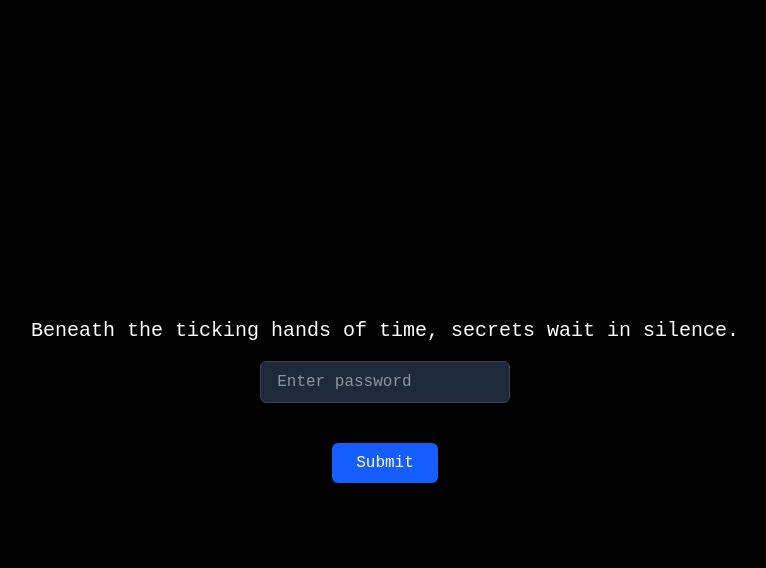
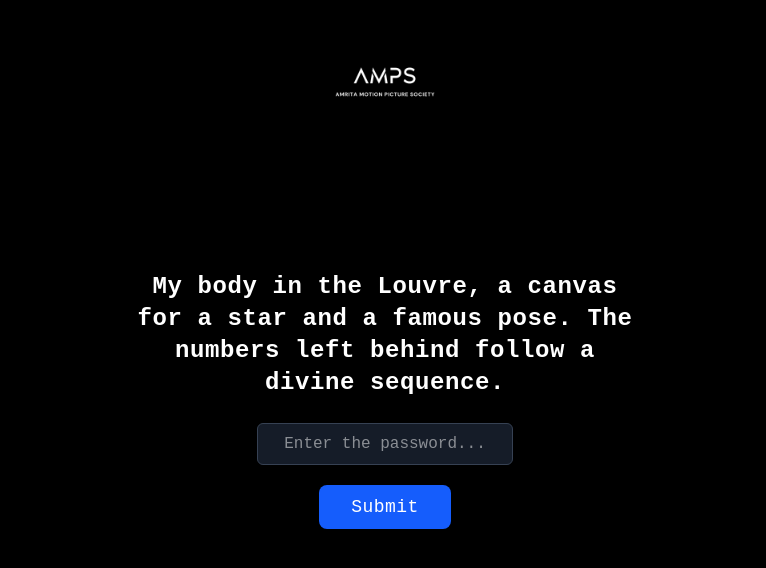
Before and after one commit to Nandan-9/AMPS-Landing, a Next.js app in the folder amps-landing/: page / in a window 1280 px wide. Shown: the top 568 px of the page, without its empty margins (255-1021 px from the left). Built offline with nearby package versions, Linux system fonts and the light colour scheme.

Commit message:
final changes

```diff
--- a/amps-landing/src/app/page.tsx
+++ b/amps-landing/src/app/page.tsx
@@ -1,76 +1,189 @@
 "use client";
 
-import { useState } from "react";
-import { motion } from "framer-motion";
+import { useState, useEffect } from "react";
+import { motion, AnimatePresence } from "framer-motion";
+import Image from "next/image";
 
 const clues = [
-  { title: "Beneath the ticking hands of time, secrets wait in silence.", password: "time42" },
-  { title: "When shadows grow longer, the truth hides in plain sight.", password: "shade9" },
-  { title: "The key lies not in the stars, but in the spaces between.", password: "nova77" },
-  { title: "What is broken can still point the way forward.", password: "fract5" },
-  { title: "Only those who look twice will see the hidden path.", password: "echo21" },
+  {
+    title:
+      "My body in the Louvre, a canvas for a star and a famous pose. The numbers left behind follow a divine sequence.",
+    password: "fibonacci",
+  },
+  {
+    title:
+      "A dying message, an anagram of fire and sainthood. Unscramble it to reveal the artist's most enigmatic masterpiece.",
+    password: "monalisa",
+  },
+  {
+    title:
+      "I am a portable vault, a cylinder of marble and letters. To open me, you need a five-letter keystone of ancient wisdom.",
+    password: "sofia",
+  },
+  {
+    title:
+      "The legend speaks of a cup, but the Priory protects a royal bloodline. The true Grail is not an object, but a woman scorned by history.",
+    password: "magdalene",
+  },
+  {
+    title:
+      "The final truth lies beneath the glass pyramid, where blade and chalice unite. Solve this to name the entire chronicle.",
+    password: "davincicode",
+  },
 ];
 
 export default function Home() {
+  const [showSplash, setShowSplash] = useState(true);
   const [currentIndex, setCurrentIndex] = useState(0);
   const [input, setInput] = useState("");
   const [error, setError] = useState("");
   const [won, setWon] = useState(false);
 
-  const checkPassword = () => {
-    if (input.trim() === clues[currentIndex].password) {
+  // Hide splash after 2.5 seconds
+  useEffect(() => {
+    const timer = setTimeout(() => setShowSplash(false), 2500);
+    return () => clearTimeout(timer);
+  }, []);
+
+  const checkPassword = (e?: React.FormEvent) => {
+    if (e) e.preventDefault();
+
+    if (input.trim().toLowerCase() === clues[currentIndex].password) {
       setError("");
       if (currentIndex < clues.length - 1) {
-        setCurrentIndex(currentIndex + 1);
+        setCurrentIndex(currentIndex + 1); // ✅ always move forward only
         setInput("");
       } else {
-        setWon(true); // final screen
+        setWon(true);
       }
     } else {
-      setError("Wrong password, try again.");
+      setError("❌ Incorrect password. The secret remains hidden...");
     }
   };
 
+  // 🎬 Splash Screen (only first time)
+  if (showSplash) {
+    return (
+      <motion.main
+        initial={{ opacity: 0 }}
+        animate={{ opacity: 1 }}
+        exit={{ opacity: 0 }}
+        transition={{ duration: 1.2 }}
+        className="flex items-center justify-center h-screen bg-black"
+      >
+        <motion.div
+          initial={{ scale: 0.5, opacity: 0 }}
+          animate={{ scale: 1, opacity: 1 }}
+          transition={{ duration: 1, ease: "easeOut" }}
+        >
+          <Image
+            src="/logo.png"
+            alt="Logo"
+            width={150}
+            height={150}
+            className="drop-shadow-lg"
+          />
+        </motion.div>
+      </motion.main>
+    );
+  }
+
+  // 🎉 Winning Screen
   if (won) {
     return (
       <motion.main
         initial={{ opacity: 0 }}
         animate={{ opacity: 1 }}
         transition={{ duration: 1.2, ease: "easeOut" }}
-            className="flex items-center justify-center h-screen bg-black text-white"
+        className="flex flex-col items-center justify-center h-screen bg-black text-white space-y-6 text-center px-4"
       >
+        <motion.div
+          initial={{ scale: 0.8, opacity: 0 }}
+          animate={{ scale: 1, opacity: 1 }}
+          transition={{ duration: 1 }}
+        >
+          <Image src="/logo.png" alt="Secret Logo" width={120} height={120} />
+        </motion.div>
+
         <motion.h1
           initial={{ opacity: 0, y: 20, filter: "blur(8px)" }}
           animate={{ opacity: 1, y: 0, filter: "blur(0px)" }}
-              transition={{ duration: 1.5, ease: [0.16, 1, 0.3, 1] }}
-              className="text-3xl md:text-5xl font-semibold text-center"
+          transition={{ duration: 1.5 }}
+          className="text-3xl md:text-5xl font-semibold"
         >
-            You Won the Game
+          Congratulations!
+          <br />
+          You've Cracked the Code.
         </motion.h1>
+
+        <motion.p
+          initial={{ opacity: 0 }}
+          animate={{ opacity: 1 }}
+          transition={{ duration: 1.5, delay: 0.5 }}
+          className="text-lg md:text-xl text-gray-300"
+        >
+          The movie is{" "}
+          <span className="font-bold text-blue-400">The Da Vinci Code</span>.
+        </motion.p>
       </motion.main>
     );
   }
 
+  // 🔐 Game Screen
   return (
     <main className="flex flex-col items-center justify-center h-screen bg-black text-white space-y-6 px-4">
-          <h2 className="text-xl font-medium mb-4">{clues[currentIndex].title}</h2>
+      <motion.div
+        initial={{ scale: 0.8, opacity: 0 }}
+        animate={{ scale: 1, opacity: 1 }}
+        transition={{ duration: 1 }}
+        className="absolute top-8"
+      >
+        <Image src="/logo.png" alt="Logo" width={100} height={100} />
+      </motion.div>
 
-          <input
-              type="password"
-              placeholder="Enter password"
+      <AnimatePresence mode="wait">
+        <motion.h2
+          key={currentIndex}
+          initial={{ opacity: 0, y: 30, scale: 0.9 }}
+          animate={{ opacity: 1, y: 0, scale: 1 }}
+          exit={{ opacity: 0, y: -30, scale: 0.9 }}
+          transition={{ duration: 0.8, ease: "easeOut" }}
+          className="text-xl md:text-2xl font-semibold mb-6 text-center max-w-lg tracking-wide"
+        >
+          {clues[currentIndex].title}
+        </motion.h2>
+      </AnimatePresence>
+
+      <form onSubmit={checkPassword} className="flex flex-col items-center">
+        <motion.input
+          type="text"
+          placeholder="Enter the password..."
           value={input}
           onChange={(e) => setInput(e.target.value)}
-              className="w-1/5 px-4 py-2 rounded-md bg-gray-800 border border-gray-700 focus:outline-none focus:border-blue-500 text-white"
+          className="w-64 px-4 py-2 rounded-md bg-gray-800/70 border border-gray-700 focus:outline-none focus:border-blue-500 text-white text-center backdrop-blur-md shadow-lg"
+          animate={error ? { x: [-10, 10, -10, 0] } : {}}
+          transition={{ duration: 0.4 }}
         />
 
-          <button
-              onClick={checkPassword}
-              className="mt-4 px-6 py-2 rounded-md bg-blue-600 hover:bg-blue-700 transition"
+        <motion.button
+          type="submit"
+          whileHover={{ scale: 1.05 }}
+          whileTap={{ scale: 0.95 }}
+          className="mt-5 px-8 py-2 rounded-lg bg-blue-600 hover:bg-blue-700 transition text-lg font-medium shadow-lg tracking-wide"
         >
           Submit
-          </button>
+        </motion.button>
+      </form>
 
-          {error && <p className="mt-3 text-red-400 text-sm">{error}</p>}
+      {error && (
+        <motion.p
+          initial={{ opacity: 0 }}
+          animate={{ opacity: 1 }}
+          className="mt-4 text-red-400 text-sm"
+        >
+          {error}
+        </motion.p>
+      )}
     </main>
   );
 }
```
Also changed, not shown: amps-landing/public/logo.png (added). Lines whose indentation alone changed are shown as unchanged.
